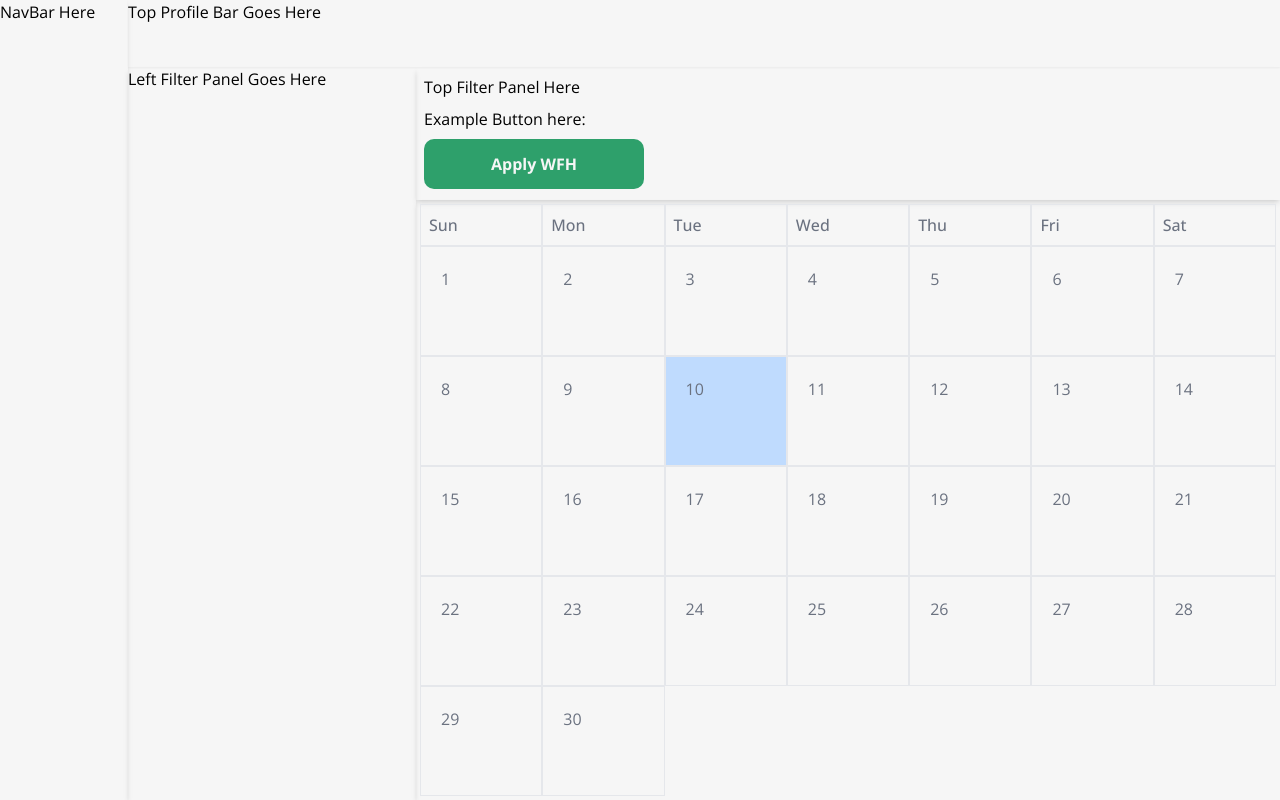
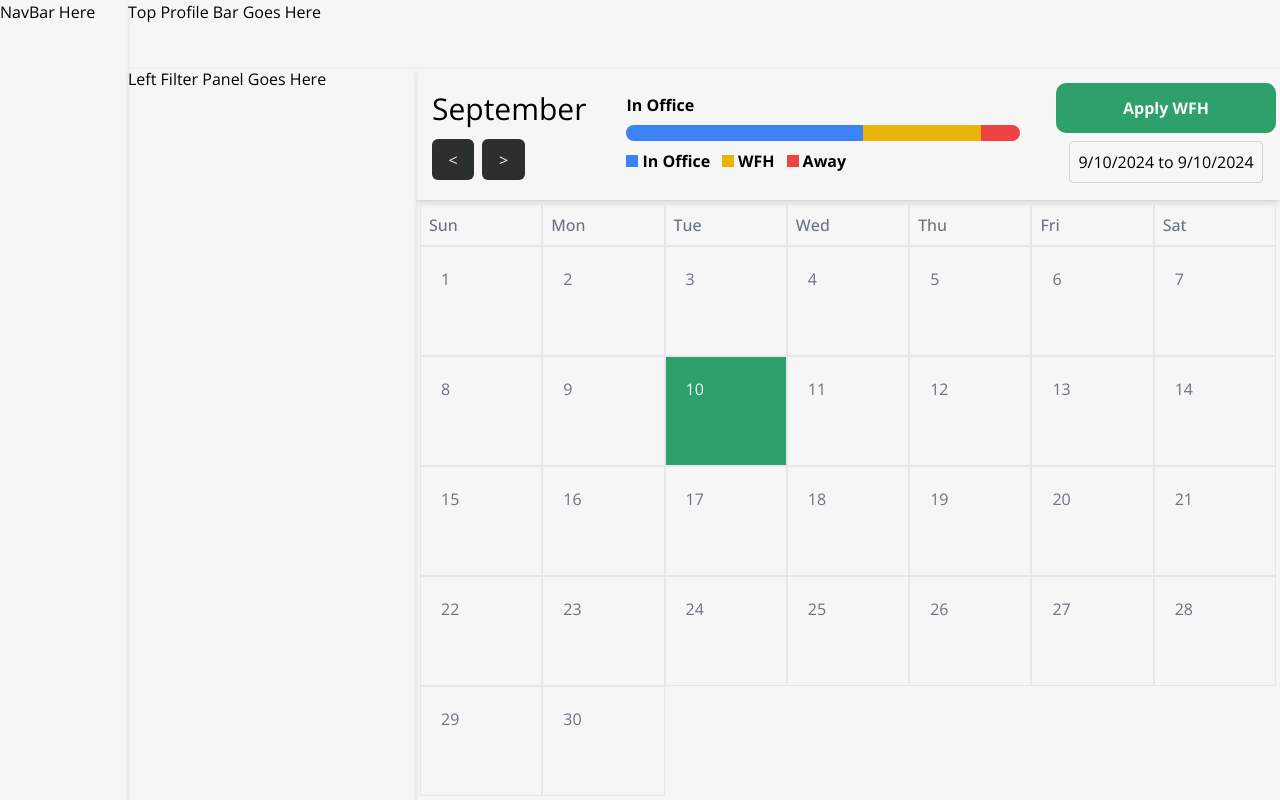
Before and after one commit to Jerric1801/spm-wfh-frontend, a React (Vite) app: page / in a window 1280 px wide. Built offline with nearby package versions, Linux system fonts and the light colour scheme.

Commit message:
top filter panel

```diff
--- a/src/components/dashboard/Calendar.jsx
+++ b/src/components/dashboard/Calendar.jsx
@@ -2,7 +2,7 @@ import { startOfMonth, endOfMonth, eachDayOfInterval, format, isSameDay } from '
 import Day from './Day'
 
 function Calendar() {
-    const currentMonth = new Date(2024, 8); // September is 0-indexed, so it's 8
+    const currentMonth = new Date(2024, 8);
 
     const start = startOfMonth(currentMonth);
     const end = endOfMonth(currentMonth);
@@ -13,7 +13,7 @@ function Calendar() {
     }));
 
     return (
-        <div className="w-[100%] h-[100%] p-1 calendar-container rounded-lg flex flex-col flex-grow overflow-auto">
+        <div className="w-[100%] h-[100%] p-1 rounded-lg flex flex-col flex-grow overflow-auto">
             <div className="grid grid-cols-7">
                 {['Sun', 'Mon', 'Tue', 'Wed', 'Thu', 'Fri', 'Sat'].map((day) => (
                     <div key={day} className="text-left text-gray-500 font-medium border border-gray-200 p-2">{day}</div>
@@ -21,7 +21,7 @@ function Calendar() {
             </div>
 
             {/* Grid for days */}
-            <div className="calendar-grid grid grid-cols-7 gap-0 flex-grow ">
+            <div className="grid grid-cols-7 gap-0 flex-grow ">
                 {days.map((day) => (
                     <Day key={day.date} day={day} />
                 ))}
--- a/src/components/dashboard/Day.jsx
+++ b/src/components/dashboard/Day.jsx
@@ -1,9 +1,17 @@
-function Day({ day }) {
+import Tag from '../common/Tag'
+
+function Day({ day, tags }) {
     const isToday = day.isToday;
 
+    //TODO: example tags to translate to data folder
+
+
     return (
-        <div className={`calendar-day p-5 border border-gray-200 text-left ${isToday ? 'bg-blue-200' : ''}`}>
-            <div className="day-number text-gray-500">{day.number}</div>
+        <div className={`p-5 border border-gray-200 text-left ${isToday ? 'bg-green' : ''}`}>
+            <div className={`${isToday ? 'text-white' : 'text-gray-500'}`}>{day.number}</div>
+            <div className="flex flex-col h-auto w-[100%]">
+
+            </div>
         </div>
     );
 }
--- a/src/components/dashboard/TopFilterPanel.jsx
+++ b/src/components/dashboard/TopFilterPanel.jsx
@@ -1,14 +1,78 @@
-//components
-import Button from '../common/Button'
+import Button from '../common/Button';
+import { useState } from 'react'; // Import useState
 
-function TopFilterPanel() {
+function TopFilterPanel({ startDate = new Date(), endDate = new Date() }) { // Assuming startDate & endDate are passed as props
+    const [currentMonth, setCurrentMonth] = useState(new Date().toLocaleString('default', { month: 'long' }));
+
+    const handleMonthChange = (direction) => {
+        const currentDate = new Date();
+        currentDate.setMonth(currentDate.getMonth() + direction);
+        setCurrentMonth(currentDate.toLocaleString('default', { month: 'long' }));
+    };
+
+    // Dummy data for progress bar (replace with actual data)
+    const stats = {
+        inOffice: 60,
+        wfh: 30,
+        away: 10,
+    };
+
+    const total = stats.inOffice + stats.wfh + stats.away;
+
     return (
-        <div className="w-[100%] h-[100%] flex gap-2 flex-col p-2">
-            <h1>Top Filter Panel Here</h1>
-            <h1>Example Button here:</h1>
-            <Button text="Apply WFH"/>
+        <div className="w-[100%] h-[100%] flex gap-10 flex-row p-2">
+            <div className="w-[20%] h-[100%] flex flex-col flex-start justify-center pl-2 gap-2"> {/* Center content */}
+                <span className="w-full text-[30px]">{currentMonth}</span>
+                <div className="w-[60%] h-[35%] flex gap-2">
+                    <button onClick={() => handleMonthChange(-1)} className="bg-black text-white w-[50%] h-full rounded-md"> {'<'} </button>
+                    <button onClick={() => handleMonthChange(1)} className="bg-black text-white w-[50%] h-full rounded-md"> {'>'} </button>
+                </div>
+            </div>
+            <div className="w-[50%] h-[100%] text-left flex flex-col justify-center items-center font-bold"> {/* Center content */}
+                <div className="mb-2  w-full">In Office</div>
+                <div className="w-full h-4 bg-gray-200 rounded-full overflow-hidden flex flex-row">
+                    <div
+                        className="h-full bg-blue-500"
+                        style={{ width: `${(stats.inOffice / total) * 100}%` }}
+                    >
+                        {/* <span className="text-white ml-2">{stats.inOffice}%</span>  */}
+                    </div>
+                    <div
+                        className="h-full bg-yellow-500"
+                        style={{ width: `${(stats.wfh / total) * 100}%` }}
+                    >
+                        {/* <span className="text-white ml-2">{stats.wfh}%</span>  */}
+                    </div>
+                    <div
+                        className="h-full bg-red-500"
+                        style={{ width: `${(stats.away / total) * 100}%` }}
+                    >
+                        {/* <span className="text-white ml-2">{stats.away}%</span>  */}
+                    </div>
+                </div>
+                <div className="mt-2 flex flex-start gap-3 w-full"> {/* Legend */}
+                    <div className="flex items-center">
+                        <div className="w-3 h-3 bg-blue-500 mr-1 "></div>
+                        <span>In Office</span>
+                    </div>
+                    <div className="flex items-center">
+                        <div className="w-3 h-3 bg-yellow-500 mr-1"></div>
+                        <span>WFH</span>
+                    </div>
+                    <div className="flex items-center">
+                        <div className="w-3 h-3 bg-red-500 mr-1"></div>
+                        <span>Away</span>
+                    </div>
+                </div>
+            </div>
+            <div className="w-[25%] h-[100%] flex flex-col justify-center items-center"> {/* Center content */}
+                <Button text="Apply WFH">Some Action</Button> {/* Replace with actual button content */}
+                <div className="mt-2 border border-gray-300 rounded p-2">
+                    {startDate.toLocaleDateString()} to {endDate.toLocaleDateString()}
+                </div>
+            </div>
         </div>
-    )
+    );
 }
 
-export default TopFilterPanel
+export default TopFilterPanel;
```
Also changed, not shown: 1 other file (tests, documents, lock files or other folders).
